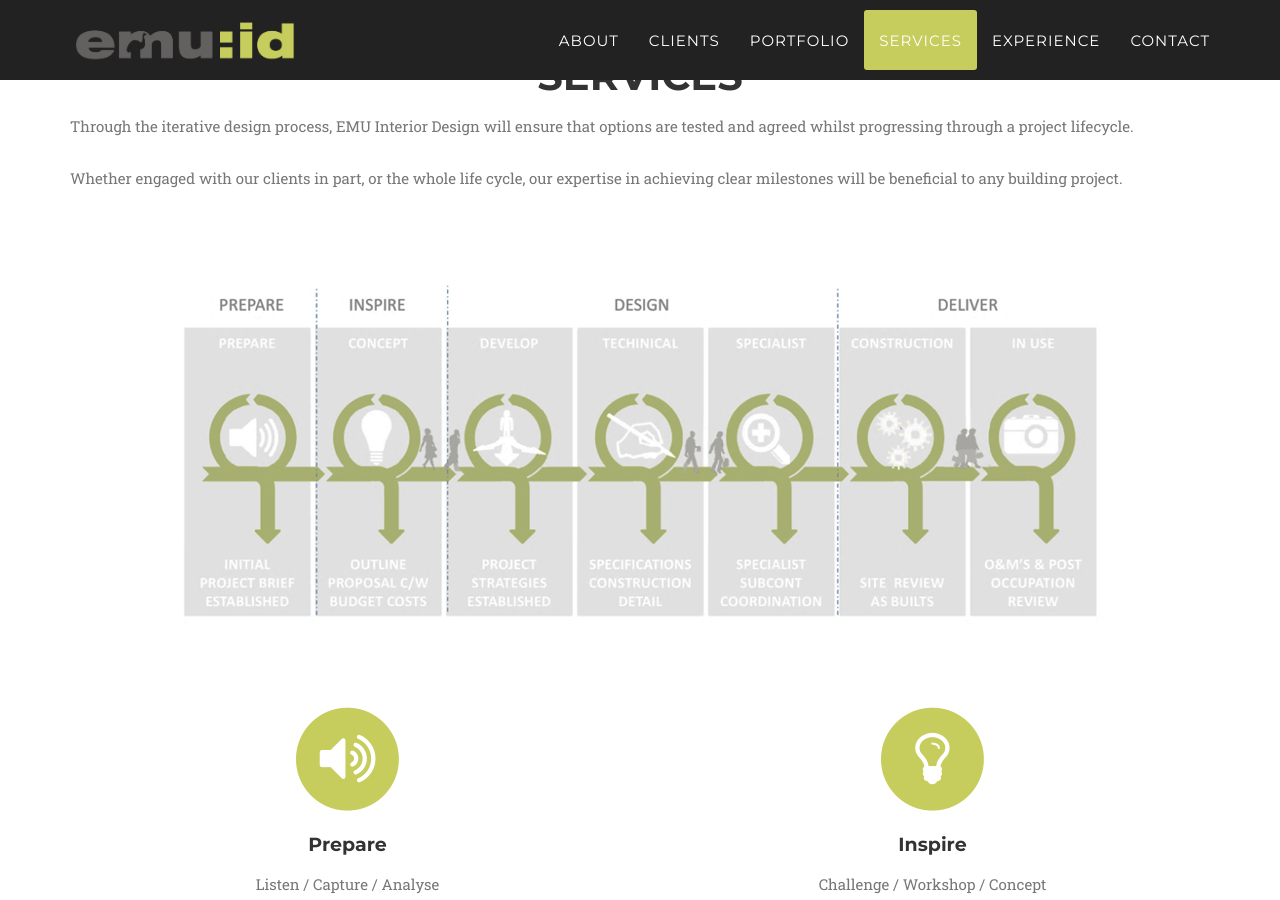
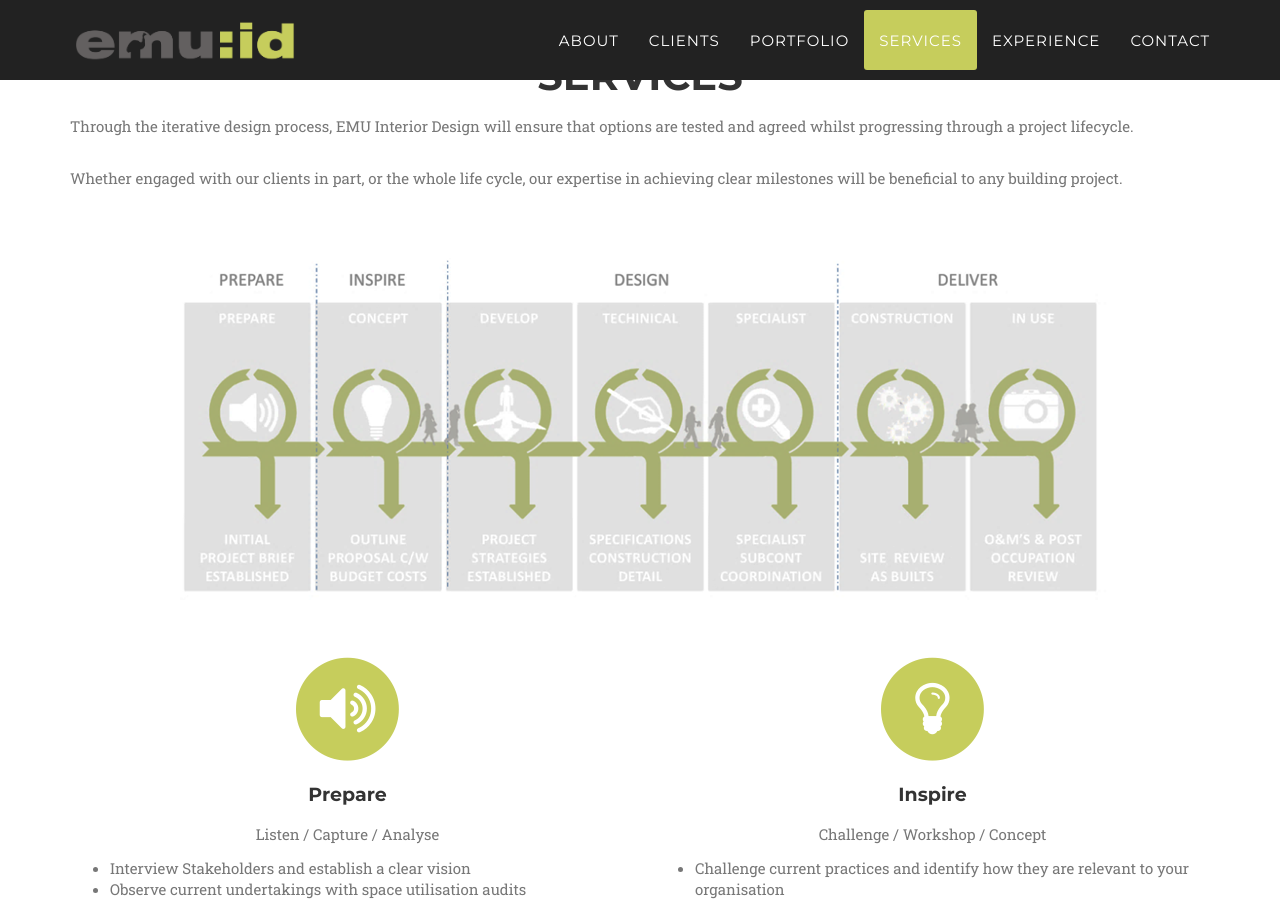
Before and after one commit to emuid/emuid.github.io, a Jekyll site: the page built from index.html, in a window 1280 px wide and 900 px high, scrolled down 3238 px. Built offline with Jekyll 4.4.1, drawn with Linux system fonts in a browser that asks for light colours; some web fonts are replaced.

Commit message:
remove padding on service and favicon

```diff
--- a/_includes/services.html
+++ b/_includes/services.html
@@ -15,7 +15,7 @@
     <aside>
         <div class="container">
             <div class="row">
-                <div class="col-lg-12 section-linked-middle">
+                <div class="col-lg-12">
                     <img src="img/services/main.png" class="img-responsive img-centered" alt="">
                 </div>
             </div>
```
Also changed, not shown: favicon.ico (added).
